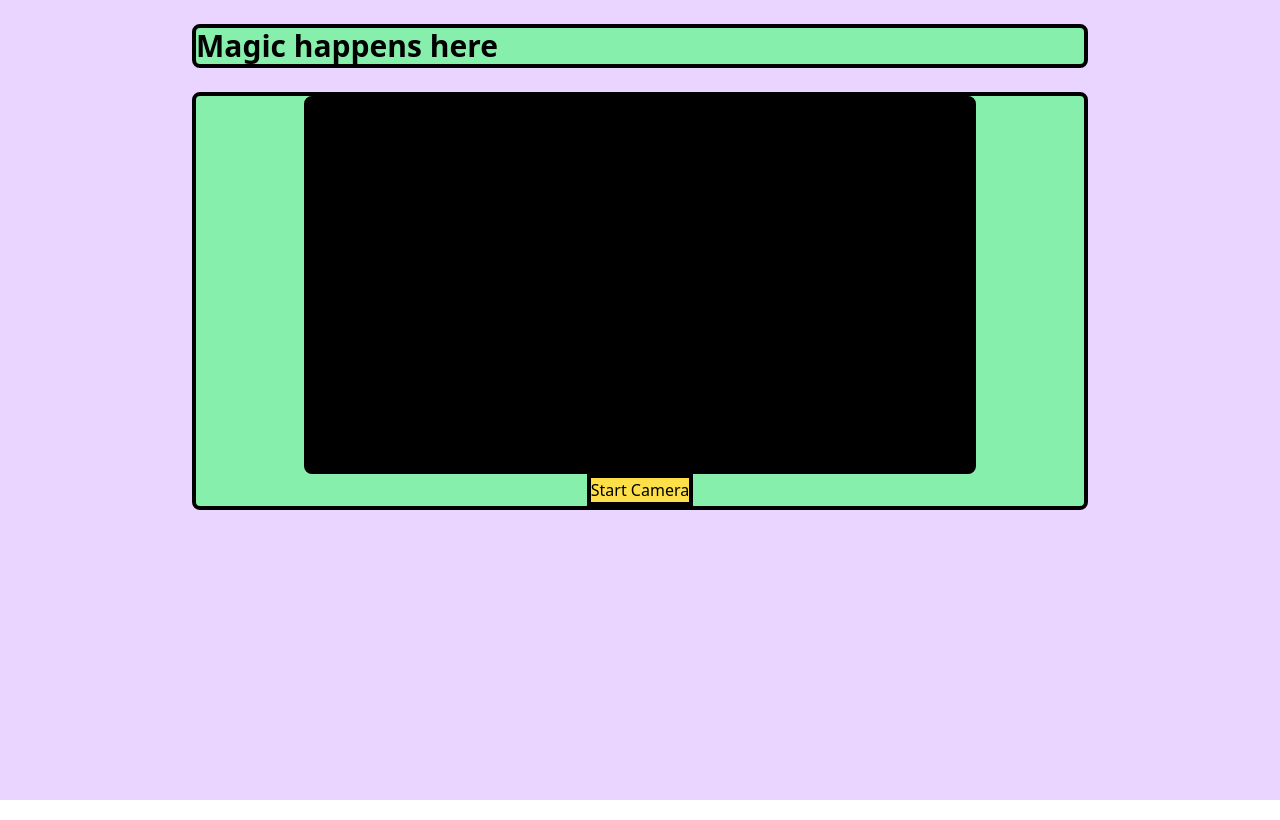
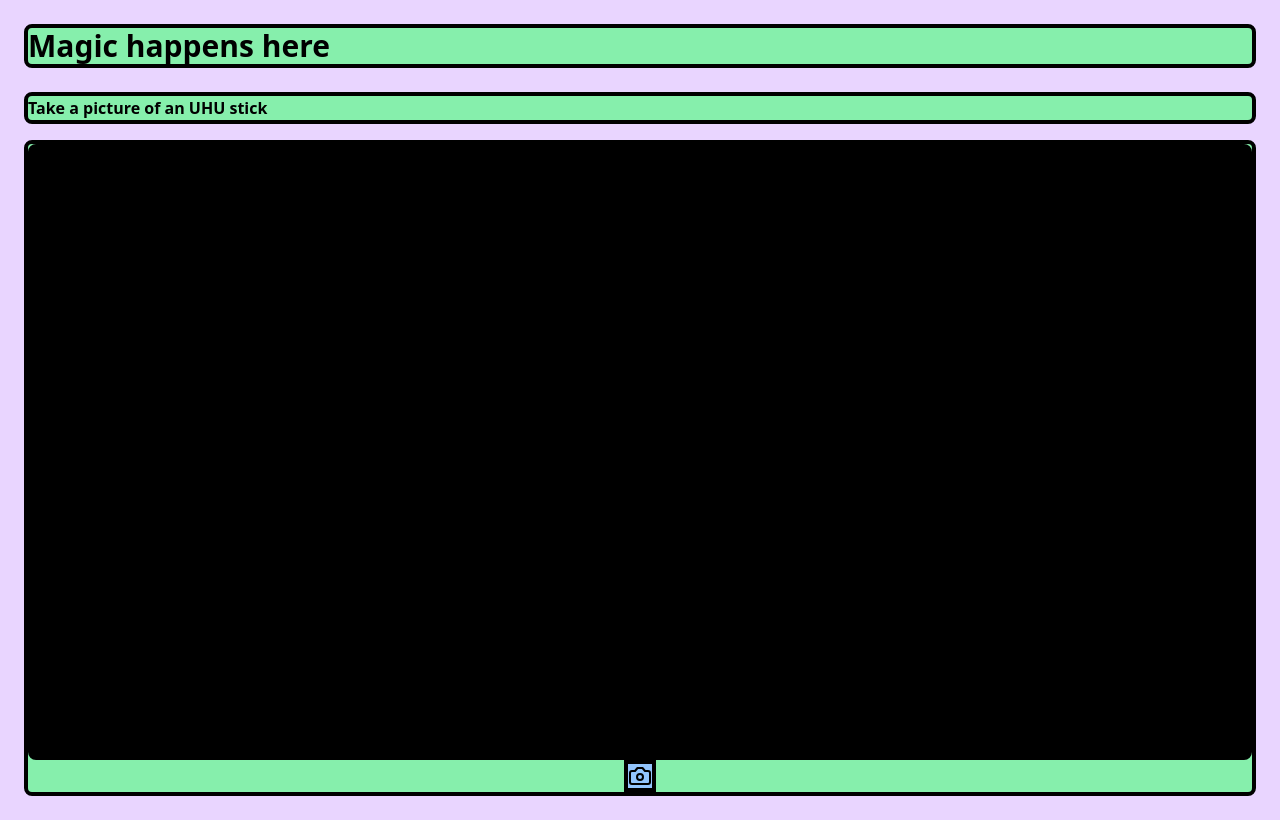
Before and after one commit to lt-brs/image-match-game, a React (Vite) app: page / in a window 1280 px wide. Built offline with nearby package versions, Linux system fonts and the light colour scheme; no server answers.

Commit message:
camera activated by default

```diff
--- a/src/App.jsx
+++ b/src/App.jsx
@@ -1,23 +1,14 @@
-// src/App.jsx
-import React, { useRef, useState } from 'react';
+import React, { useRef, useState, useEffect } from 'react';
 import CameraComponent from './CameraComponent';
-import { Camera, Download, X } from 'lucide-react';
+import { Camera, Download, ArrowLeft } from 'lucide-react';
 
 function App() {
   const cameraRef = useRef(null);
-  const [isStreaming, setIsStreaming] = useState(false);
   const [hasCaptured, setHasCaptured] = useState(false);
 
-  const handleStartCamera = async () => {
-    await cameraRef.current.startCamera();
-    setIsStreaming(true);
-  };
-
-  const handleStopCamera = () => {
-    cameraRef.current.stopCamera();
-    setIsStreaming(false);
-    setHasCaptured(false);
-  };
+  useEffect(() => {
+    cameraRef.current.startCamera();
+  }, []);
 
   const handleCapturePhoto = () => {
     cameraRef.current.capturePhoto();
@@ -35,7 +26,7 @@ function App() {
 
   return (
     <div className="min-h-screen bg-purple-200 flex flex-col items-center p-6">
-      <div className="navbar bg-green-300 rounded-lg shadow-neo mb-6 w-full max-w-4xl border-4 border-black">
+      <div className="navbar bg-green-300 rounded-lg shadow-neo mb-6 w-full border-4 border-black">
         <div className="flex-1">
           <a className="btn btn-ghost normal-case text-3xl font-bold text-black">
             Magic happens here
@@ -43,24 +34,35 @@ function App() {
         </div>
       </div>
 
-      <div className="card bg-green-300 rounded-lg shadow-neo w-full max-w-4xl border-4 border-black">
-        <div className="card-body flex flex-col items-center">
+      <div className="card bg-green-300 rounded-lg shadow-neo w-full border-4 border-black mb-4">
+        <div className="p-4 text-center text-xl font-bold">
+          Take a picture of an UHU stick
+        </div>
+      </div>
+
+      <div className="card bg-green-300 rounded-lg shadow-neo w-full border-4 border-black">
+        <div className="card-body flex flex-col items-center p-0">
+          <div className="relative w-full">
             <CameraComponent
               ref={cameraRef}
-            containerClassName="relative w-full max-w-2xl aspect-video bg-black rounded-lg overflow-hidden border-4 border-black shadow-neo"
+              containerClassName="relative w-full aspect-[9/21] bg-black rounded-lg overflow-hidden border-4 border-black shadow-neo"
               videoClassName="w-full h-full object-cover"
             />
+            {hasCaptured && (
+              <div className="absolute inset-0 bg-black/30 backdrop-blur-sm" />
+            )}
+          </div>
 
-          <div className="flex gap-4 mt-6">
-            {!isStreaming ? (
+          <div className="flex gap-4 my-4">
+            {hasCaptured ? (
+              <>
                 <button
-                onClick={handleStartCamera}
-                className="btn btn-primary bg-yellow-300 border-4 border-black text-black shadow-neo hover:bg-yellow-400"
+                  onClick={handleRetake}
+                  className="btn bg-red-300 border-4 border-black text-black shadow-neo flex items-center hover:bg-red-400"
                 >
-                Start Camera
+                  <ArrowLeft className="w-6 h-6 mr-2" />
+                  Retake
                 </button>
-            ) : hasCaptured ? (
-              <>
                 <button
                   onClick={handleDownload}
                   className="btn bg-green-300 border-4 border-black text-black shadow-neo flex items-center hover:bg-green-400"
@@ -68,30 +70,14 @@ function App() {
                   <Download className="w-6 h-6 mr-2" />
                   Save Photo
                 </button>
-                <button
-                  onClick={handleRetake}
-                  className="btn bg-red-300 border-4 border-black text-black shadow-neo flex items-center hover:bg-red-400"
-                >
-                  <X className="w-6 h-6 mr-2" />
-                  Retake
-                </button>
               </>
             ) : (
-              <>
               <button
                 onClick={handleCapturePhoto}
                 className="btn bg-blue-300 border-4 border-black text-black shadow-neo flex items-center hover:bg-blue-400"
               >
-                  <Camera className="w-6 h-6 mr-2" />
-                  Take Photo
+                <Camera className="w-6 h-6" />
               </button>
-                <button
-                  onClick={handleStopCamera}
-                  className="btn bg-red-300 border-4 border-black text-black shadow-neo hover:bg-red-400"
-                >
-                  Stop Camera
-                </button>
-              </>
             )}
           </div>
         </div>
--- a/src/CameraComponent.jsx
+++ b/src/CameraComponent.jsx
@@ -1,6 +1,5 @@
-// src/CameraComponent.jsx
+// CameraComponent.jsx
 import React, { useRef, useState, forwardRef, useImperativeHandle, useEffect } from 'react';
-import { Camera, Download, X } from 'lucide-react';
 
 const CameraComponent = forwardRef(({ containerClassName, videoClassName }, ref) => {
   const videoRef = useRef(null);
@@ -14,7 +13,7 @@ const CameraComponent = forwardRef(({ containerClassName, videoClassName }, ref)
         video: {
           facingMode: 'environment',
           width: { ideal: 640 },
-          height: { ideal: 360 },
+          height: { ideal: 660 },
         },
       });
 
@@ -25,17 +24,6 @@ const CameraComponent = forwardRef(({ containerClassName, videoClassName }, ref)
     } catch (err) {
       console.error('Error accessing camera:', err);
       alert("Error accessing camera. Please ensure you've granted camera permissions.");
-    }
-  };
-
-  const stopCamera = () => {
-    if (stream) {
-      stream.getTracks().forEach((track) => track.stop());
-      setStream(null);
-      setCapturedImage(null);
-      if (videoRef.current) {
-        videoRef.current.srcObject = null;
-      }
     }
   };
 
@@ -74,7 +62,6 @@ const CameraComponent = forwardRef(({ containerClassName, videoClassName }, ref)
 
   useImperativeHandle(ref, () => ({
     startCamera,
-    stopCamera,
     capturePhoto,
     retakePhoto,
     downloadPhoto,
```
Lines whose indentation alone changed are shown as unchanged.
